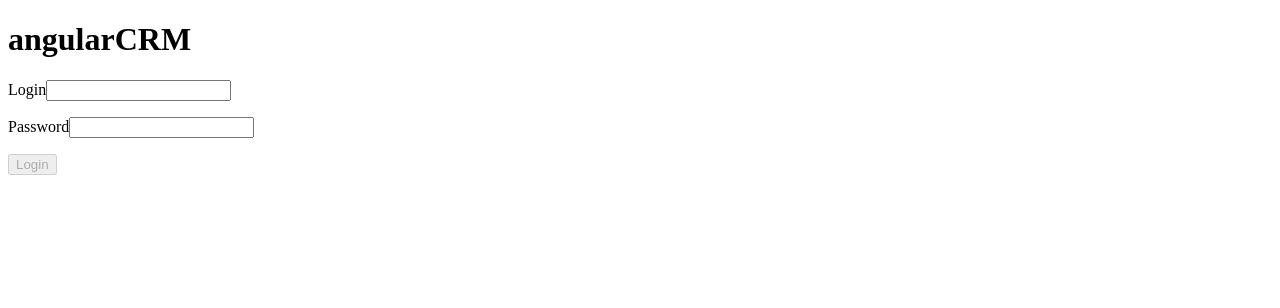
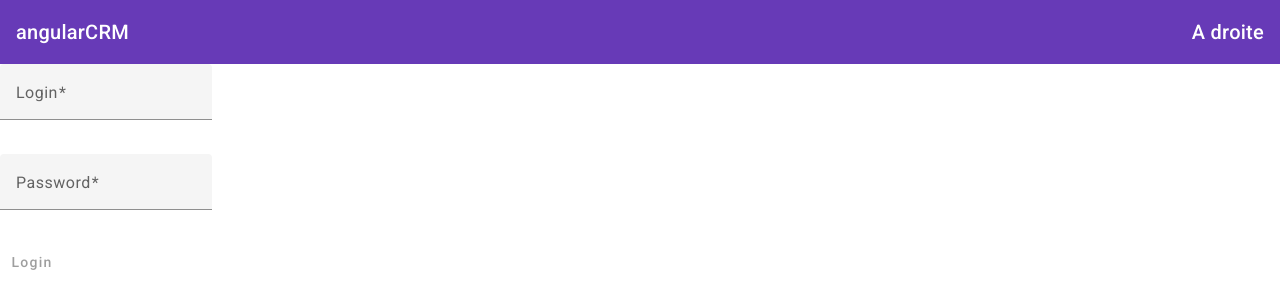
Before and after one commit to jollivetc/AngularCRMMarch, an Angular app: page / in a window 1280 px wide. Shown: the top 308 px of the page. Built offline with nearby package versions, Linux system fonts and the light colour scheme.

Commit message:
add material

```diff
--- a/angular.json
+++ b/angular.json
@@ -30,6 +30,7 @@
               "src/assets"
             ],
             "styles": [
+              "@angular/material/prebuilt-themes/deeppurple-amber.css",
               "src/styles.scss"
             ],
             "scripts": []
@@ -93,6 +94,7 @@
               "src/assets"
             ],
             "styles": [
+              "@angular/material/prebuilt-themes/deeppurple-amber.css",
               "src/styles.scss"
             ],
             "scripts": []
--- a/package.json
+++ b/package.json
@@ -11,10 +11,12 @@
   "private": true,
   "dependencies": {
     "@angular/animations": "^15.2.0",
+    "@angular/cdk": "^15.2.1",
     "@angular/common": "^15.2.0",
     "@angular/compiler": "^15.2.0",
     "@angular/core": "^15.2.0",
     "@angular/forms": "^15.2.0",
+    "@angular/material": "^15.2.1",
     "@angular/platform-browser": "^15.2.0",
     "@angular/platform-browser-dynamic": "^15.2.0",
     "@angular/router": "^15.2.0",
--- a/src/app/app.component.html
+++ b/src/app/app.component.html
@@ -1,3 +1,7 @@
-<h1>{{ title }}</h1>
+<mat-toolbar color="primary">
+  <span>{{title}}</span>
+  <span class="fill-space"></span>
+  <span>A droite</span>
+</mat-toolbar>
 
 <crm-login></crm-login>
--- a/src/app/app.component.scss
+++ b/src/app/app.component.scss
@@ -1,3 +1,3 @@
-.even{
-  color:red;
+.fill-space{
+  flex:1 1 auto
 }
--- a/src/app/app.module.ts
+++ b/src/app/app.module.ts
@@ -1,6 +1,8 @@
 import { NgModule } from '@angular/core';
 import { BrowserModule } from '@angular/platform-browser';
 import {ReactiveFormsModule} from '@angular/forms';
+import { BrowserAnimationsModule } from '@angular/platform-browser/animations';
+import { CrmMaterialModule } from './crm-material.module';
 
 import { AppRoutingModule } from './app-routing.module';
 import { AppComponent } from './app.component';
@@ -14,6 +16,8 @@ import { LoginComponent } from './login/login.component';
   imports: [
     BrowserModule,
     ReactiveFormsModule,
+    BrowserAnimationsModule,
+    CrmMaterialModule,
     AppRoutingModule
   ],
   providers: [],
--- /dev/null
+++ b/src/app/crm-material.module.ts
@@ -0,0 +1,18 @@
+import { NgModule } from '@angular/core';
+import {MatFormFieldModule} from '@angular/material/form-field'
+import {MatButtonModule} from '@angular/material/button'
+import {MatInputModule} from '@angular/material/input'
+import {MatToolbarModule} from '@angular/material/toolbar'
+
+
+
+const importExport= [MatFormFieldModule,MatButtonModule,
+                      MatInputModule, MatToolbarModule];
+
+@NgModule({
+  declarations: [],
+  imports: importExport,
+  exports: importExport
+
+})
+export class CrmMaterialModule { }
--- a/src/app/login/login.component.html
+++ b/src/app/login/login.component.html
@@ -1,18 +1,21 @@
 <form [formGroup]="loginForm" (ngSubmit)="logIn()">
   <p>
-    <label for="login">Login</label>
-    <input type="text" id="login" formControlName="login">
-    <span *ngIf="isLoginInvalid()">
-      <span *ngIf="loginForm.get('login')?.errors?.['required']">le champs est obligatoire</span>
-      <span *ngIf="loginForm.get('login')?.errors?.['minlength']">au moins 5 caractères</span>
-    </span>
+    <mat-form-field>
+      <mat-label for="login">Login</mat-label>
+      <input matInput type="text" id="login" formControlName="login">
+    </mat-form-field>
+      <span *ngIf="isLoginInvalid()">
+        <span *ngIf="loginForm.get('login')?.errors?.['required']">le champs est obligatoire</span>
+        <span *ngIf="loginForm.get('login')?.errors?.['minlength']">au moins 5 caractères</span>
+      </span>
   </p>
-
   <p>
-    <label for="password">Password</label>
-    <input type="password" id="password" formControlName="password">
+    <mat-form-field>
+      <mat-label for="password">Password</mat-label>
+      <input matInput type="password" id="password" formControlName="password">
+    </mat-form-field>
   </p>
-
-  <button type="submit" [disabled]="loginForm.invalid">Login</button>
+  <button mat-button color=primary type="submit"
+          [disabled]="loginForm.invalid">Login</button>
 
 </form>
--- a/src/index.html
+++ b/src/index.html
@@ -6,8 +6,11 @@
   <base href="/">
   <meta name="viewport" content="width=device-width, initial-scale=1">
   <link rel="icon" type="image/x-icon" href="favicon.ico">
+  <link rel="preconnect" href="https://fonts.gstatic.com">
+  <link href="https://fonts.googleapis.com/css2?family=Roboto:wght@300;400;500&display=swap" rel="stylesheet">
+  <link href="https://fonts.googleapis.com/icon?family=Material+Icons" rel="stylesheet">
 </head>
-<body>
+<body class="mat-typography">
   <crm-root></crm-root>
 </body>
 </html>
--- a/src/styles.scss
+++ b/src/styles.scss
@@ -1,4 +1,7 @@
 /* You can add global styles to this file, and also import other style files */
+
+html, body { height: 100%; }
+body { margin: 0; font-family: Roboto, "Helvetica Neue", sans-serif; }
 
 .ng-touched.ng-invalid {
   border-color:red;
```
Also changed, not shown: 1 other file (tests, documents, lock files or other folders).
